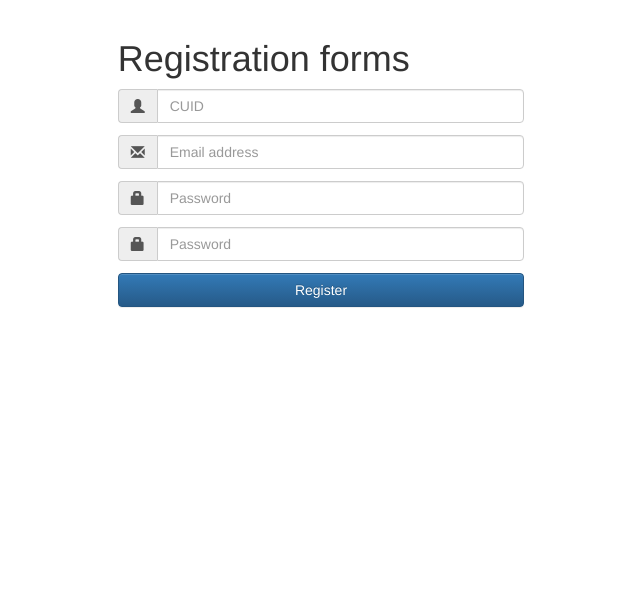
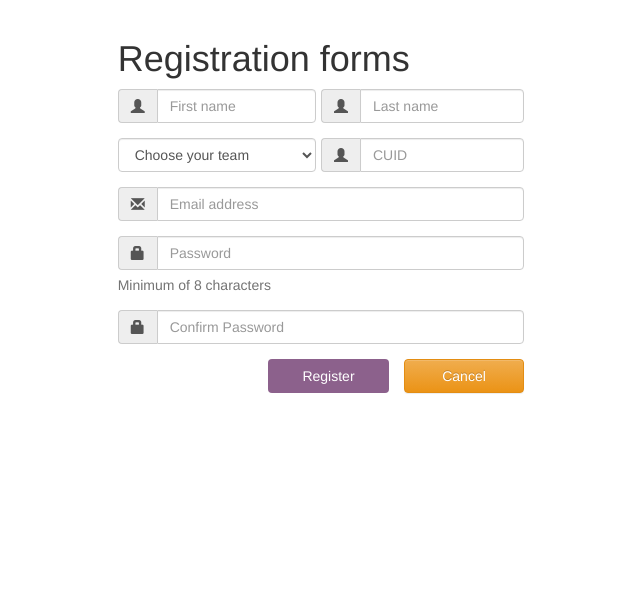
Before and after one commit to Jeremielc/FimeRepositoryManager, a PHP site: page /create_Account.php in a window 1280 px wide. Shown: the part 51-644 px from the top of the page, without its empty margins (319-959 px from the left). Run offline with PHP 8.4, Linux system fonts and the light colour scheme.

Commit message:
Modification of register form

```diff
--- a/create_Account.php
+++ b/create_Account.php
@@ -6,25 +6,66 @@
         <div class="row">
             <div class="col-md-4 col-md-offset-4">
                 <h1>Registration forms</h1>
-                <form class="omb_loginForm" action="" autocomplete="off" method="POST">
-                    <div class="input-group group-register">
-                        <span class="input-group-addon"><i class="glyphicon glyphicon-user color-blue"></i></span>
-                        <input id="newCUID" placeholder="CUID" class="form-control" type="text" required="true" minlength="8" maxlength="8" >
+                <form class="omb_loginForm" action="" autocomplete="off" method="POST" >
+                        <div class="col-md-6" style="padding-left: 0px; padding-right: 5px;">
+                            <div class="input-group">
+                                <span class="input-group-addon"><i class="glyphicon glyphicon-user color-blue"></i></span>
+                                <input id="first_name" placeholder="First name" class="form-control" type="text" minlength="1" required>
+                            </div>
+                        </div>
+                        <div class="form-group">
+                            <div class="input-group">
+                                <span class="input-group-addon"><i class="glyphicon glyphicon-user color-blue"></i></span>
+                                <input id="last_name" placeholder="Last name" class="form-control" type="text" minlength="1" required>
+                            </div>
+                        </div>
+                    <div class="form-group">
+                        <div class="col-md-6" style="padding-left: 0px; padding-right: 5px;">
+                            <div class="selectContainer">
+                                <select class="form-control" name="team">
+                                    <option value="">Choose your team</option>
+                                    <option value="reader">Reader</option>
+                                    <option value="card">Card</option>
+                                    <option value="mobile">Mobile</option>
+                                    <option value="test_physics">Test Physics</option>
+                                </select>
+                            </div>
+                        </div>
                     </div>
-                    <div class="input-group group-register">
-                        <span class="input-group-addon"><i class="glyphicon glyphicon-envelope color-blue"></i></span>
-                        <input id="emailInput" placeholder="Email address" class="form-control" type="email" oninvalid="setCustomValidity('Enter a valid email address!')" onchange="try{setCustomValidity('')}catch(e){}" required="true">
+                    <div class="form-group">
+                        <div class="col-md-6 input-group">
+                            <span class="input-group-addon"><i class="glyphicon glyphicon-user color-blue"></i></span>
+                            <input id="new_CUID" placeholder="CUID" class="form-control" type="text" minlength="8" maxlength="8" required>
+                        </div>
                     </div>
-                    <div class="input-group group-register">
-                        <span class="input-group-addon"><i class="glyphicon glyphicon-lock color-blue"></i></span>
-                        <input id="newPassword" placeholder="Password" class="form-control" type="password" minlength="8" required="true">
+                    <div class="form-group">
+                        <div class="input-group">
+                            <span class="input-group-addon"><i class="glyphicon glyphicon-envelope color-blue"></i></span>
+                            <input id="email_Input" placeholder="Email address" class="form-control" type="email" oninvalid="setCustomValidity('Enter a valid email address!')" onchange="try{setCustomValidity('')}catch(e){}" required>
+                        </div>
                     </div>
-                    <div class="input-group group-register">
-                        <span class="input-group-addon"><i class="glyphicon glyphicon-lock color-blue"></i></span>
-                        <input id="verifyPassword" placeholder="Password" class="form-control" type="password" minlength="8" required="true">
+                    <div class="form-group">
+                        <div class="input-group">
+                            <span class="input-group-addon"><i class="glyphicon glyphicon-lock color-blue"></i></span>
+                            <input id="new_password" placeholder="Password" class="form-control" type="password" minlength="8" required>
+                        </div>
+                        <span class="help-block">Minimum of 8 characters</span>
                     </div>
-                    <button class="btn btn-primary btn-block" type="submit">Register</button></p>
+                    <div class="form-group">
+                        <div class="input-group">
+                            <span class="input-group-addon"><i class="glyphicon glyphicon-lock color-blue"></i></span>
+                            <input id="confirm_Password" placeholder="Confirm Password" class="form-control" type="password" minlength="8" required>
+                        </div>
+                        <div class="help-block with-errors"></div>
+                    </div>
+                    <div class="col-md-4 col-md-offset-4" style="padding-right: 0px;">
+                        <button class="btn btn-custom btn-block" type="submit">Register</button></p>
+                    </div>
                 </form>
+
+                <div class="col-md-4" style="padding-right: 0px;">
+                    <a href="index.php" class="btn btn-warning btn-block">Cancel</a>
+                </div>
             </div>
         </div>
 </div>
--- a/css/styleSheet.css
+++ b/css/styleSheet.css
@@ -57,3 +57,10 @@ body {
 .group-register{
     padding-bottom: 12px;
 }
+
+.btn-custom, .btn-custom:hover, .btn-custom:focus, .btn-custom.focus,
+.btn-custom:active, .btn-custom.active, .btn-custom:visited,
+.btn-custom:active:hover, .btn-custom.active:hover{
+    background-color: #8C618C;
+    color:#fff;
+}
--- a/html/navbar.php
+++ b/html/navbar.php
@@ -7,7 +7,7 @@
         <span class="icon-bar"></span>
         <span class="icon-bar"></span>
       </button>
-      <a class="navbar-brand" style="padding-left: 120px" href="#">Reman</a>
+      <a class="navbar-brand" style="padding-left: 120px" href="index.php">Reman</a>
     </div>
     <!-- Menu button -->
     <div class="navbar-collapse collapse" id="navbar">
@@ -27,8 +27,8 @@
                   <form class="form" role="form" method="post" action="login" accept-charset="UTF-8" id="login-nav">
                     <div class="form-group">
                       <div class="input-group">
-                        <span class="input-group-addon"><i class="glyphicon glyphicon-envelope color-blue"></i></span>
-                        <input id="emailInput" placeholder="Email address" class="form-control" type="email" oninvalid="setCustomValidity('Enter a valid email address!')" onchange="try{setCustomValidity('')}catch(e){}" required="">
+                        <span class="input-group-addon"><i class="glyphicon glyphicon-user color-blue"></i></span>
+                        <input id="CUID" placeholder="CUID" class="form-control" type="text" required="true" minlength="8" maxlength="8" >
                       </div>
                     </div>
                     <div class="form-group">
@@ -43,11 +43,10 @@
                       </label>
                     </div>
                     <div class="form-group" style="margin-bottom: 0px;">
-                      <button type="submit" class="btn btn-success btn-block">Login</button>
+                      <button type="submit" class="btn btn-custom btn-block">Login</button>
                       <p class="help-block" style="margin-top: 5px">Forgot your password ? <a href="#">Get it</a></p>
                       <p class="text-center text-muted h4"> or </p>
                       <a href="create_Account.php" class="btn btn-warning btn-block">Registration</a>
-
                     </div>
                   </form>
                 </div>
```
